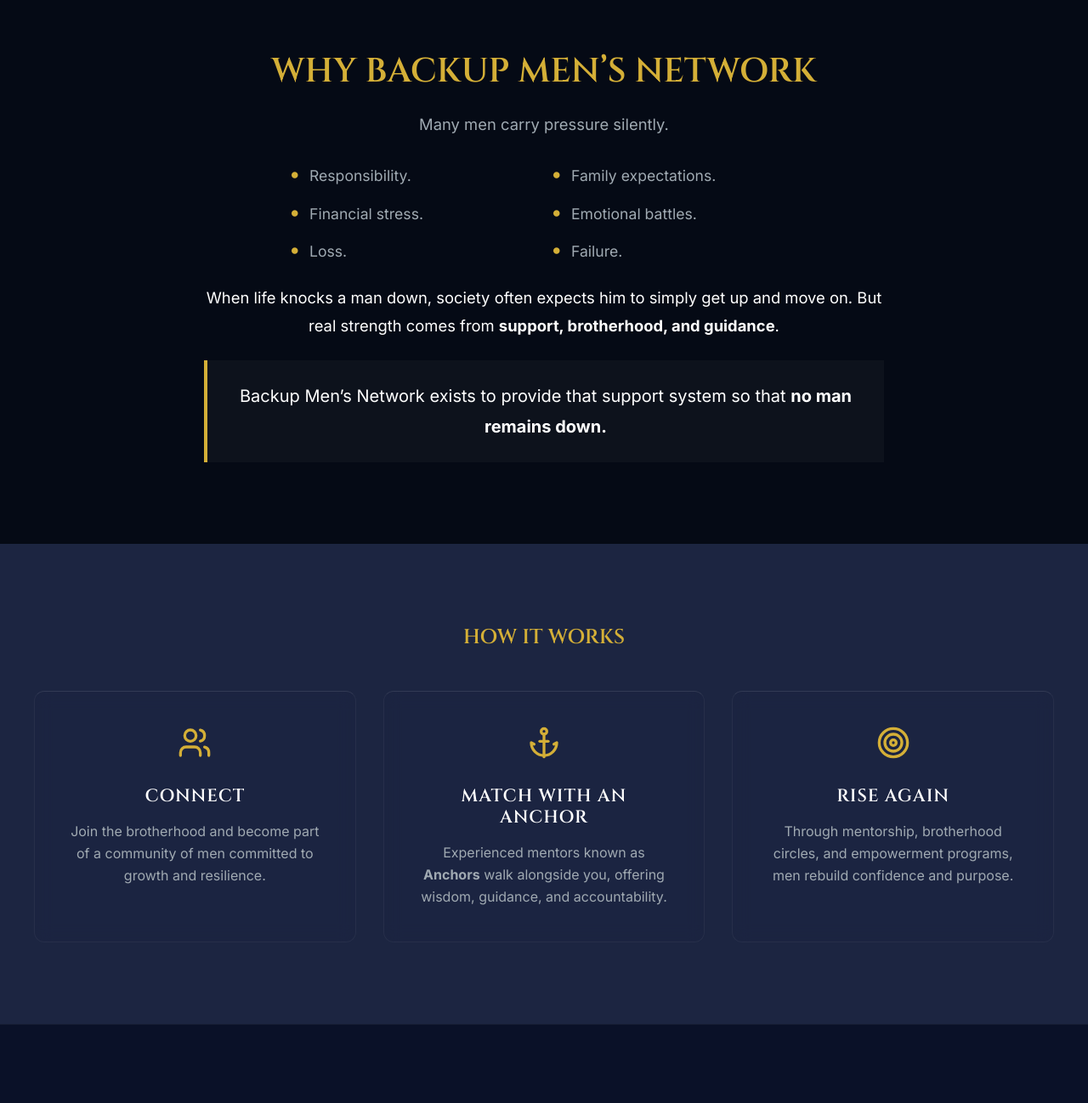
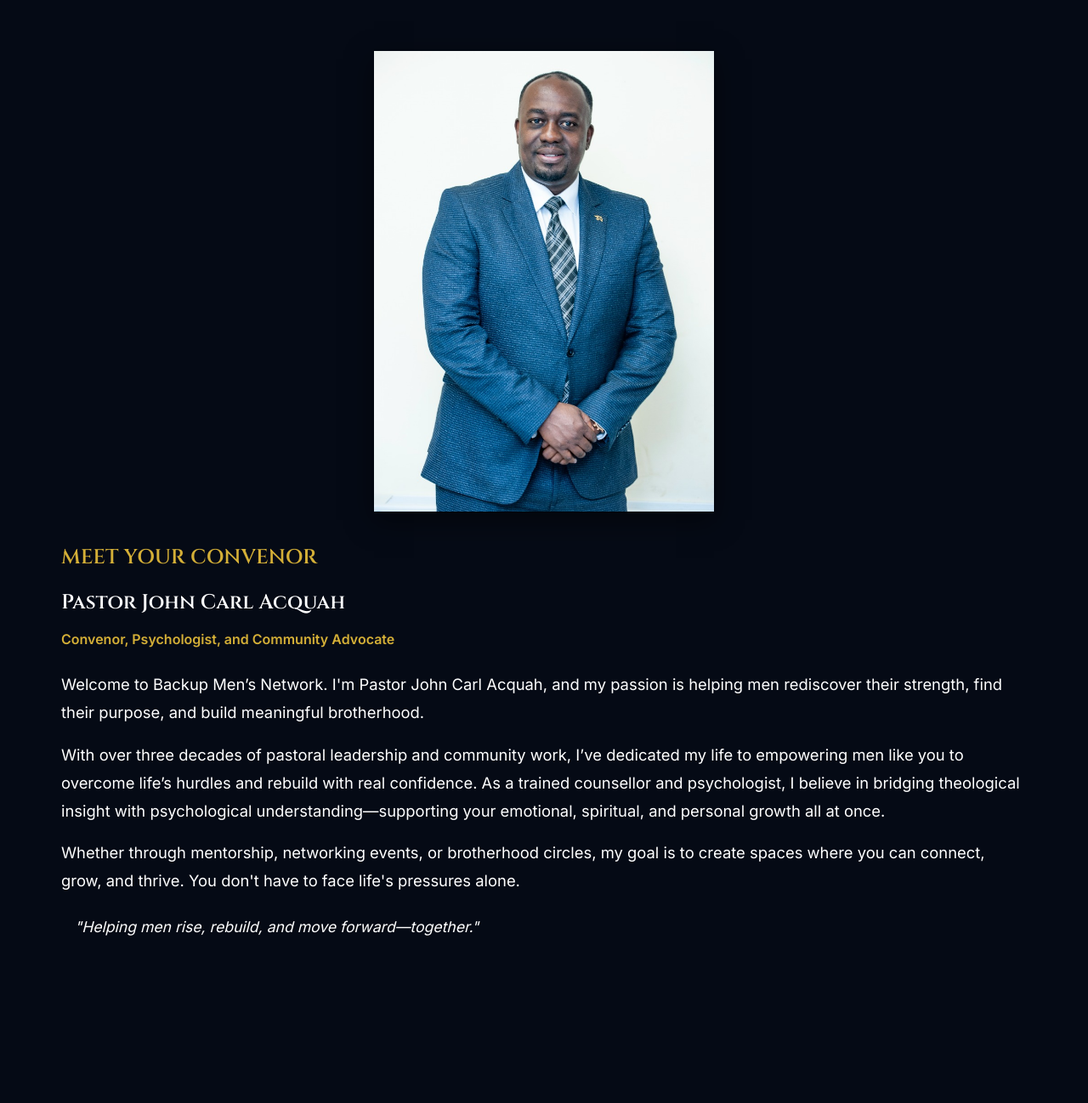
Before and after one commit to osofocarl-web/backupuk-site, a React (Vite) app in the folder mens-network/: page / in a window 1280 px wide. Shown: the part 1516-2814 px from the top of the page at 85% size. Built offline with nearby package versions, Linux system fonts and the light colour scheme.

Commit message:
Update John Carl Acquah picture and William Acquah bio

```diff
--- a/mens-network/src/pages/About.jsx
+++ b/mens-network/src/pages/About.jsx
@@ -119,11 +119,11 @@ const About = () => {
                         <div className="leader-card glass-card featured-leader">
                             <div className="leader-header">
                                 <h3>John Carl Acquah</h3>
-                                <span className="badge">Visionary</span>
+                                <span className="badge">Convenor</span>
                             </div>
                             <p className="leader-roles text-accent">Psychologist | Community Advocate | Conference Speaker</p>
                             <p className="description mt-3">
-                                John Carl Acquah is the visionary behind Backup Men’s Network. With a background in psychology, leadership, and community development, he is passionate about helping men rediscover purpose, resilience, and strength.
+                                John Carl Acquah is the convenor behind Backup Men’s Network. With a background in psychology, leadership, and community development, he is passionate about helping men rediscover purpose, resilience, and strength.
                             </p>
                             <p className="description mt-2">
                                 Through mentorship, conferences, and leadership initiatives, he works to build a global brotherhood where men support one another to thrive.
@@ -139,7 +139,7 @@ const About = () => {
                                     <span className="badge">Coordinator</span>
                                 </div>
                                 <p className="description mt-3">
-                                    William plays a key role in organizing programs, supporting community engagement, and strengthening the brotherhood network.
+                                    William is the leader of SpeakIT. He has experience in networking and providing support for men going through trauma, depression, and anxiety.
                                 </p>
                             </div>
 
--- a/mens-network/src/pages/Home.jsx
+++ b/mens-network/src/pages/Home.jsx
@@ -67,6 +67,47 @@ const Home = () => {
                 </div>
             </section>
 
+            {/* Welcome Section (John Carl Acquah) */}
+            <section className="welcome-section section-padding" style={{ backgroundColor: 'var(--bg-secondary)' }}>
+                <div className="container">
+                    <div className="welcome-grid" style={{ display: 'grid', gridTemplateColumns: '1fr', gap: '2rem', alignItems: 'center' }}>
+                        <div className="welcome-image animate-fade-in" style={{ textAlign: 'center' }}>
+                            <img
+                                src="/john-carl-acquah.jpg"
+                                alt="Pastor John Carl Acquah"
+                                style={{
+                                    width: '100%',
+                                    maxWidth: '400px',
+                                    height: 'auto',
+                                    borderRadius: 'var(--radius-lg)',
+                                    boxShadow: '0 10px 30px rgba(0,0,0,0.5)',
+                                    border: '2px solid var(--color-gold-muted)'
+                                }}
+                            />
+                        </div>
+                        <div className="welcome-content animate-fade-in delay-100">
+                            <h2 className="text-accent mb-4">MEET YOUR CONVENOR</h2>
+                            <h3 className="mb-2" style={{ fontSize: '1.5rem', color: 'var(--color-text)' }}>Pastor John Carl Acquah</h3>
+                            <p className="text-accent mb-4" style={{ fontWeight: '600' }}>Convenor, Psychologist, and Community Advocate</p>
+
+                            <p className="description mb-3">
+                                Welcome to Backup Men’s Network. I'm Pastor John Carl Acquah, and my passion is helping men rediscover their strength, find their purpose, and build meaningful brotherhood.
+                            </p>
+                            <p className="description mb-3">
+                                With over three decades of pastoral leadership and community work, I’ve dedicated my life to empowering men like you to overcome life’s hurdles and rebuild with real confidence. As a trained counsellor and psychologist, I believe in bridging theological insight with psychological understanding—supporting your emotional, spiritual, and personal growth all at once.
+                            </p>
+                            <p className="description mb-3">
+                                Whether through mentorship, networking events, or brotherhood circles, my goal is to create spaces where you can connect, grow, and thrive. You don't have to face life's pressures alone.
+                            </p>
+
+                            <blockquote style={{ borderLeft: '4px solid var(--color-gold)', paddingLeft: '1rem', marginTop: '1.5rem', fontStyle: 'italic', fontSize: '1.1rem' }}>
+                                "Helping men rise, rebuild, and move forward—together."
+                            </blockquote>
+                        </div>
+                    </div>
+                </div>
+            </section>
+
             {/* Why Backup Section */}
             <section className="section-padding container why-section">
                 <div className="why-text animate-fade-in">
```
Also changed, not shown: mens-network/public/john-carl-acquah.jpg (added).
